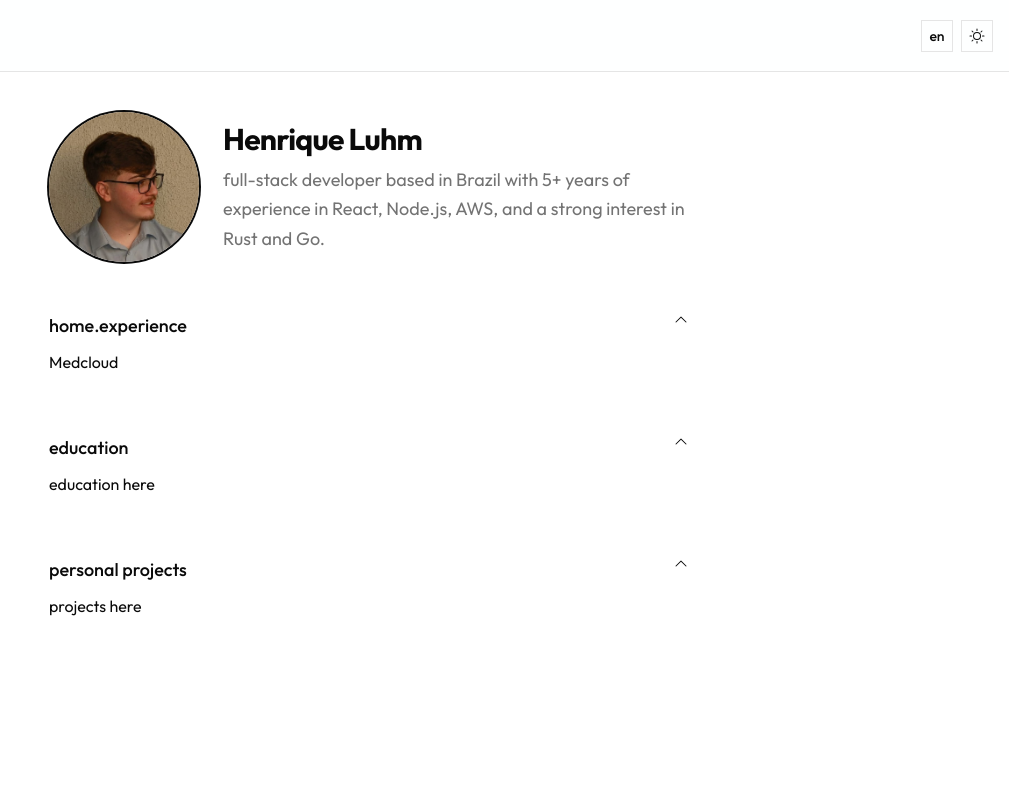
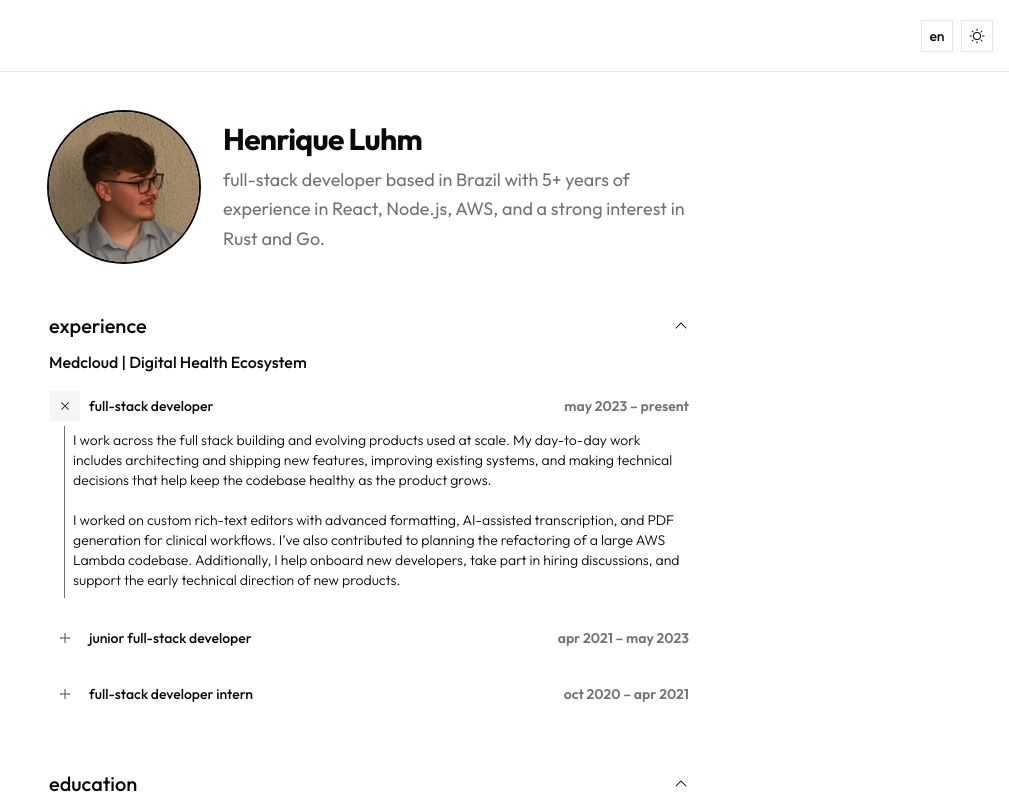
Before and after one commit to henriqueluhm/henriqueluhm-dev, a Next.js app: page / in a window 1280 px wide. Shown: the top 800 px of the page, without its empty margins (271-1280 px from the left). Built offline with nearby package versions, Linux system fonts and the light colour scheme; no server answers.

Commit message:
feat: wip of home page, add experience section

```diff
--- a/src/app/page.tsx
+++ b/src/app/page.tsx
@@ -2,7 +2,7 @@ import * as motion from "motion/react-client";
 import Image from "next/image";
 import { getTranslations } from "next-intl/server";
 import { AccordionSection } from "@/components/accordion-section";
-import { Timeline, TimelineTitle } from "@/components/timeline";
+import { Timeline, TimelineCheckpoint } from "@/components/timeline";
 import { Accordion } from "@/components/ui/accordion";
 
 export default async function Page() {
@@ -40,9 +40,9 @@ export default async function Page() {
               <h1 className="text-3xl text-center sm:text-start font-bold tracking-tight">
                 Henrique Luhm
               </h1>
-              <p className="text-lg text-muted-foreground leading-relaxed">
+              <h2 className="text-lg text-muted-foreground leading-relaxed">
                 {t("home.description")}
-              </p>
+              </h2>
             </motion.div>
           </div>
 
@@ -52,13 +52,37 @@ export default async function Page() {
           >
             <AccordionSection
               id="experience"
-              title={t("home.experience")}
+              title={t("home.experience.title")}
               delay={0.3}
             >
-              <Timeline>
-                <TimelineTitle>Medcloud</TimelineTitle>
+              <Timeline title={t("home.experience.medcloud")}>
+                <TimelineCheckpoint
+                  intiallyExpanded
+                  title={t("home.experience.roles.fullstack.title")}
+                  period={t("home.experience.roles.fullstack.period")}
+                >
+                  <p className="whitespace-pre-line">
+                    {t("home.experience.roles.fullstack.description")}
+                  </p>
+                </TimelineCheckpoint>
 
-                {/* <TimelineCheckpoint title={t()}>checkpoint 1</TimelineCheckpoint> */}
+                <TimelineCheckpoint
+                  title={t("home.experience.roles.junior.title")}
+                  period={t("home.experience.roles.junior.period")}
+                >
+                  <p className="whitespace-pre-line">
+                    {t("home.experience.roles.junior.description")}
+                  </p>
+                </TimelineCheckpoint>
+
+                <TimelineCheckpoint
+                  title={t("home.experience.roles.intern.title")}
+                  period={t("home.experience.roles.intern.period")}
+                >
+                  <p className="whitespace-pre-line">
+                    {t("home.experience.roles.intern.description")}
+                  </p>
+                </TimelineCheckpoint>
               </Timeline>
             </AccordionSection>
 
--- a/src/components/accordion-section.tsx
+++ b/src/components/accordion-section.tsx
@@ -21,9 +21,9 @@ export function AccordionSection({
 }: AccordionSectionProps) {
   return (
     <motion.section
-      initial={{ opacity: 0, y: 20 }}
+      initial={{ opacity: 0, y: -10 }}
       animate={{ opacity: 1, y: 0 }}
-      transition={{ duration: 0.5, delay, ease: "easeOut" }}
+      transition={{ duration: 0.4, delay, ease: "easeOut" }}
       id={id}
       className="scroll-mt-24"
     >
@@ -31,9 +31,9 @@ export function AccordionSection({
         <AccordionTrigger>{title}</AccordionTrigger>
         <AccordionContent>
           <motion.div
-            initial={{ opacity: 0, y: 10 }}
+            initial={{ opacity: 0, y: -10 }}
             animate={{ opacity: 1, y: 0 }}
-            transition={{ duration: 0.3, ease: "easeOut" }}
+            transition={{ duration: 0.25, ease: "easeOut" }}
           >
             {children}
           </motion.div>
--- a/src/components/timeline.tsx
+++ b/src/components/timeline.tsx
@@ -1,28 +1,90 @@
-import type { ReactNode } from "react";
+"use client";
+import { XIcon } from "@phosphor-icons/react";
+import { AnimatePresence } from "motion/react";
+import * as motion from "motion/react-client";
+import { type ReactNode, useState } from "react";
+import { Button } from "./ui/button";
 
-type ChildrenProp = {
+type TimelineCheckpointProps = {
+  title: string;
+  period: string;
+  intiallyExpanded?: boolean;
   children: ReactNode;
-};
-
-type TimelineCheckpointProps = ChildrenProp & {
-  title: string;
-  period: ReactNode;
 };
 
 function TimelineCheckpoint({
   children,
   title,
   period,
+  intiallyExpanded = false,
 }: TimelineCheckpointProps) {
-  return <div>{children}</div>;
+  const [expanded, setExpanded] = useState(intiallyExpanded);
+
+  return (
+    <div className="flex flex-col gap-1 text-sm">
+      <div className="flex items-start sm:items-center justify-between">
+        <div className="flex items-start sm:items-center gap-2">
+          <Button
+            variant="ghost"
+            size="icon"
+            className="border-transparent shrink-0"
+            onClick={() => setExpanded((prev) => !prev)}
+            aria-expanded={expanded}
+            aria-label={expanded ? "Collapse section" : "Expand section"}
+          >
+            <motion.span
+              animate={{ rotate: expanded ? 0 : -45 }}
+              transition={{ duration: 0.2, ease: "easeOut" }}
+            >
+              <XIcon className="size-3" />
+            </motion.span>
+          </Button>
+
+          <div className="flex flex-col sm:flex-row sm:items-center sm:gap-0">
+            <h5 className="font-medium -mt-px sm:mt-0">{title}</h5>
+            <div className="text-muted-foreground font-semibold text-xs sm:hidden -mt-1">
+              {period}
+            </div>
+          </div>
+        </div>
+
+        <div className="text-muted-foreground font-semibold hidden sm:block">
+          {period}
+        </div>
+      </div>
+
+      <AnimatePresence initial={false}>
+        {expanded && (
+          <motion.div
+            key="content"
+            initial={{ height: 0, opacity: 0 }}
+            animate={{ height: "auto", opacity: 1 }}
+            exit={{ height: 0, opacity: 0 }}
+            transition={{ duration: 0.25, ease: "easeOut" }}
+            className="overflow-hidden"
+          >
+            <div className="border-l border-muted-foreground ml-3.75 px-2 pt-1 pb-2 font-light">
+              {children}
+            </div>
+          </motion.div>
+        )}
+      </AnimatePresence>
+    </div>
+  );
 }
 
-function TimelineTitle({ children }: ChildrenProp) {
-  return <div>{children}</div>;
+type TimelineProps = {
+  title: string;
+  children: ReactNode;
+};
+
+function Timeline({ title, children }: TimelineProps) {
+  return (
+    <div className="flex flex-col gap-4">
+      <h4 className="font-medium">{title}</h4>
+      <div className="flex flex-col gap-6">{children}</div>
+    </div>
+  );
 }
 
-function Timeline({ children }: ChildrenProp) {
-  return <div className="flex flex-col">{children}</div>;
-}
-
-export { Timeline, TimelineTitle, TimelineCheckpoint };
+export { Timeline, TimelineCheckpoint };
--- a/src/components/ui/accordion.tsx
+++ b/src/components/ui/accordion.tsx
@@ -34,14 +34,14 @@ function AccordionTrigger({
       <AccordionPrimitive.Trigger
         data-slot="accordion-trigger"
         className={cn(
-          "focus-visible:ring-ring/50 focus-visible:border-ring **:data-[slot=accordion-trigger-icon]:text-foreground rounded-none py-2.5 text-left font-medium text-lg focus-visible:ring-1 **:data-[slot=accordion-trigger-icon]:ml-auto **:data-[slot=accordion-trigger-icon]:size-4 group/accordion-trigger relative flex flex-1 items-start justify-between transition-all outline-none disabled:pointer-events-none disabled:opacity-50 cursor-pointer",
+          "focus-visible:ring-ring/50 focus-visible:border-ring **:data-[slot=accordion-trigger-icon]:text-foreground rounded-none py-2.5 text-left font-medium text-xl focus-visible:ring-1 **:data-[slot=accordion-trigger-icon]:ml-auto **:data-[slot=accordion-trigger-icon]:size-4 group/accordion-trigger relative flex flex-1 items-center justify-between transition-all outline-none disabled:pointer-events-none disabled:opacity-50 cursor-pointer",
           className,
         )}
         {...props}
       >
-        <span className="relative inline-block after:absolute after:bottom-0 after:left-0 after:h-px after:w-0 after:bg-foreground after:transition-all after:duration-100 after:ease-out group-hover/accordion-trigger:after:w-full">
+        <h3 className="relative inline-block after:absolute after:bottom-0 after:left-0 after:h-px after:w-0 after:bg-foreground after:transition-all after:duration-100 after:ease-out group-hover/accordion-trigger:after:w-full">
           {children}
-        </span>
+        </h3>
         <CaretDownIcon
           data-slot="accordion-trigger-icon"
           className="
--- a/src/components/ui/button.tsx
+++ b/src/components/ui/button.tsx
@@ -4,7 +4,7 @@ import { cva, type VariantProps } from "class-variance-authority";
 import { cn } from "@/lib/utils";
 
 const buttonVariants = cva(
-  "focus-visible:border-ring focus-visible:ring-ring/50 aria-invalid:ring-destructive/20 dark:aria-invalid:ring-destructive/40 aria-invalid:border-destructive dark:aria-invalid:border-destructive/50 rounded-none border duration-200 bg-clip-padding text-sm font-medium focus-visible:ring-1 aria-invalid:ring-1 [&_svg:not([class*='size-'])]:size-4 inline-flex items-center justify-center whitespace-nowrap transition-all disabled:pointer-events-none disabled:opacity-50 [&_svg]:pointer-events-none shrink-0 [&_svg]:shrink-0 outline-none group/button select-none",
+  "focus-visible:border-ring cursor-pointer focus-visible:ring-ring/50 aria-invalid:ring-destructive/20 dark:aria-invalid:ring-destructive/40 aria-invalid:border-destructive dark:aria-invalid:border-destructive/50 rounded-none border duration-200 bg-clip-padding text-sm font-medium focus-visible:ring-1 aria-invalid:ring-1 [&_svg:not([class*='size-'])]:size-4 inline-flex items-center justify-center whitespace-nowrap transition-all disabled:pointer-events-none disabled:opacity-50 [&_svg]:pointer-events-none shrink-0 [&_svg]:shrink-0 outline-none group/button select-none",
   {
     variants: {
       variant: {
```
